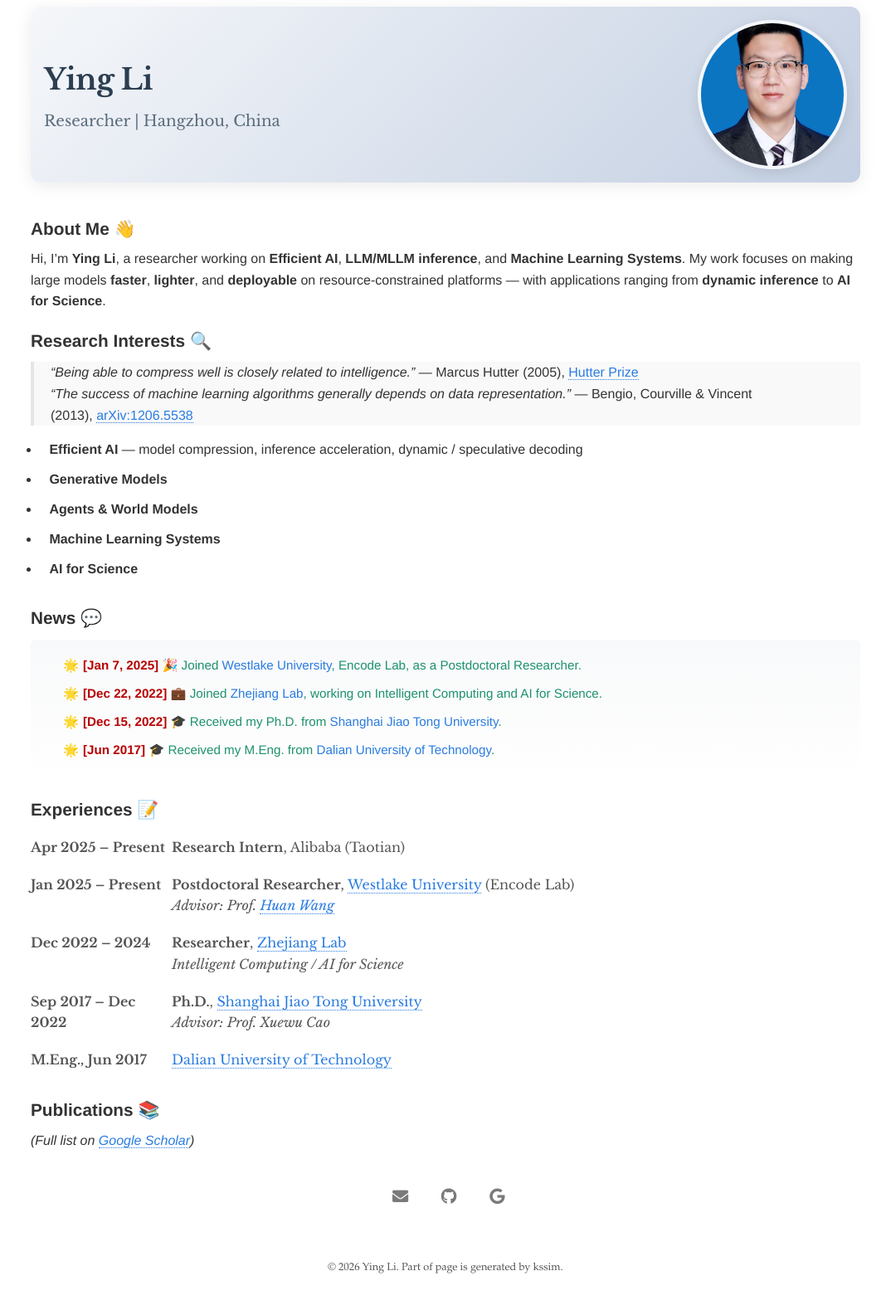
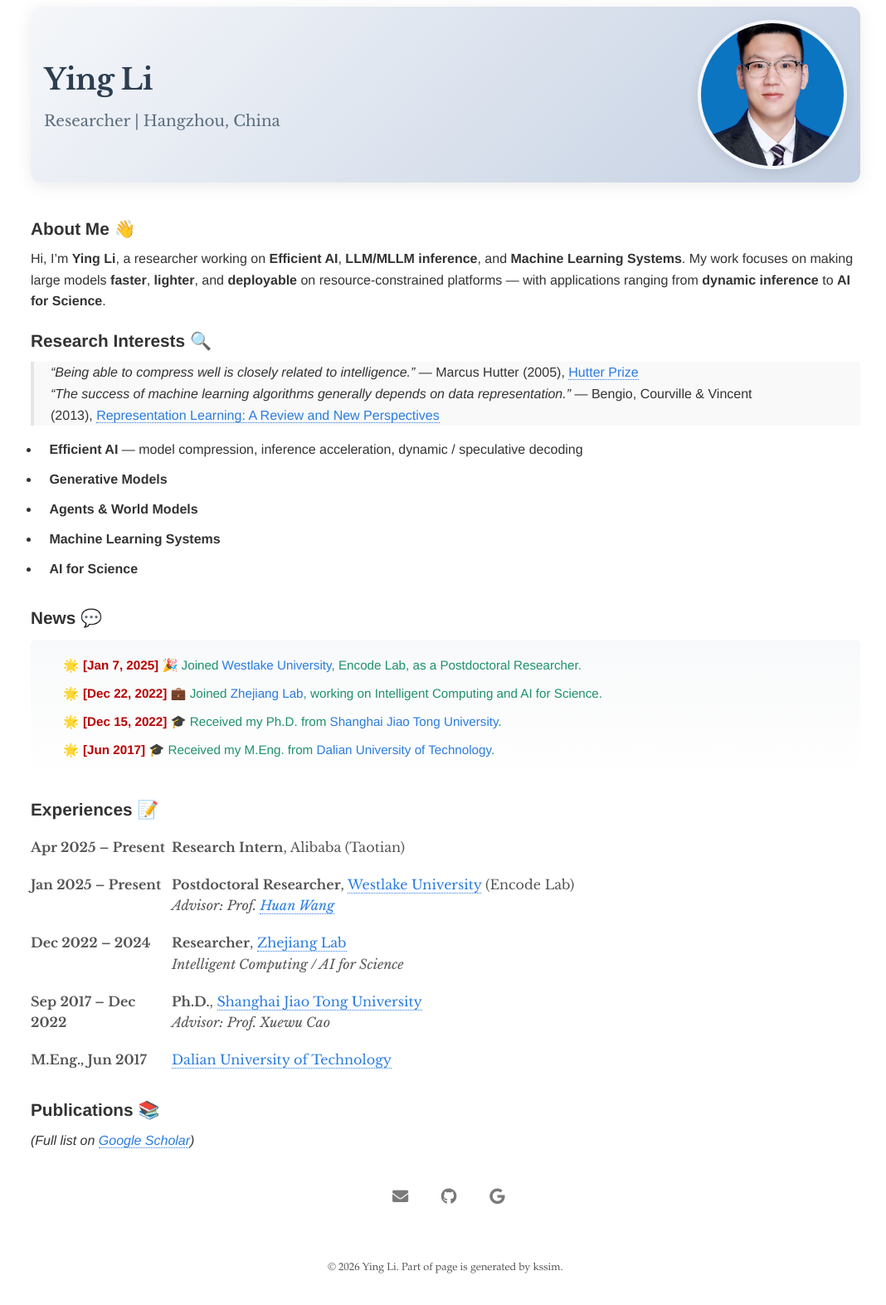
Before and after one commit to NeuraLiying/NeuraLiying.github.io, a Jekyll site: the page built from index.md, in a window 1280 px wide. Shown: the whole page at 83% size, without its empty margins (103-1171 px from the left). Built offline with Jekyll 4.4.1, drawn with Linux system fonts in a browser that asks for light colours; our own code applies the rules of GitHub Pages for plain Markdown files.

Commit message:
Make Bengio citation style match Hutter's: paper title as link text
Instead of "[arXiv:1206.5538](url)" which exposes the arXiv ID, the link
text is now the paper title "Representation Learning: A Review and New
Perspectives" — mirroring how Hutter's citation uses "Hutter Prize" as
the link text.

Co-Authored-By: Claude Opus 4.7 <noreply@anthropic.com>

```diff
--- a/index.md
+++ b/index.md
@@ -10,7 +10,7 @@ My work focuses on making large models **faster**, **lighter**, and **deployable
 ### Research Interests 🔍
 
 > *"Being able to compress well is closely related to intelligence."* — Marcus Hutter (2005), [Hutter Prize](http://prize.hutter1.net/)
-> *"The success of machine learning algorithms generally depends on data representation."* — Bengio, Courville & Vincent (2013), [arXiv:1206.5538](https://arxiv.org/abs/1206.5538)
+> *"The success of machine learning algorithms generally depends on data representation."* — Bengio, Courville & Vincent (2013), [Representation Learning: A Review and New Perspectives](https://arxiv.org/abs/1206.5538)
 
 - **Efficient AI** — model compression, inference acceleration, dynamic / speculative decoding
 - **Generative Models**
```
